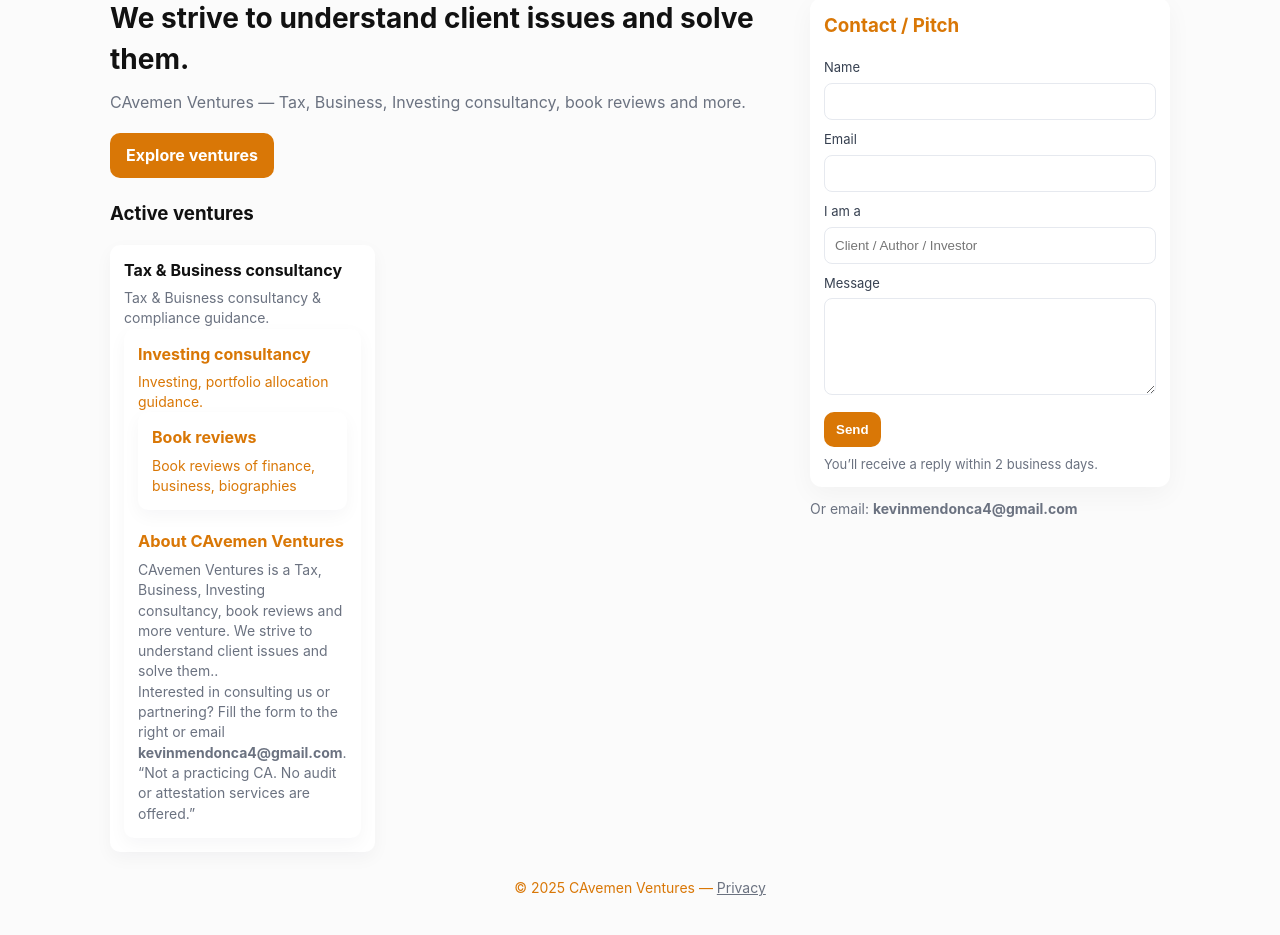
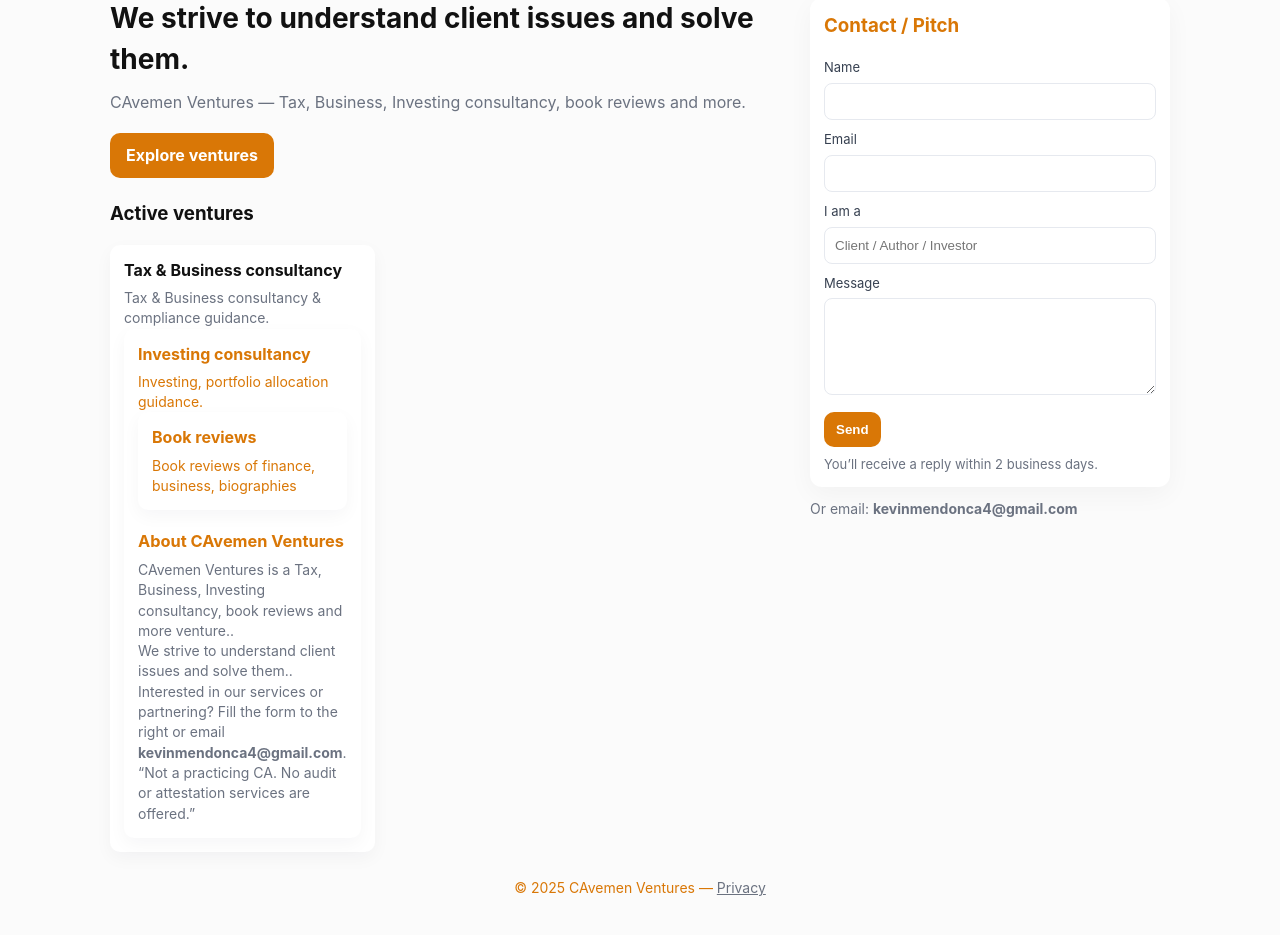
Before and after one commit to kevinmendonca4-oss/cavemen-ventures-site, a plain HTML site: page index.html in a window 1280 px wide. Shown: the part 91-1026 px from the top of the page. Drawn offline with Linux system fonts and the light colour scheme.

Commit message:
Update index.html

```diff
--- a/index.html
+++ b/index.html
@@ -58,7 +58,7 @@
         <div id="ventures" style="margin-top:22px">
           <h3 style="margin:0 0 10px">Active ventures</h3>
           <div class="grid">
-          <div class="card"><h4>Tax & Business consultancy</h4><div class="muted">Tax & Buisness consultancy & compliance guidance. <a href="#" style="color:var(--accent);text-decoration:none">
+          <div class="card"><h4>Tax & Business consultancy</h4><div class="muted">Tax & Business consultancy & compliance guidance. <a href="#" style="color:var(--accent);text-decoration:none">
           <div class="card"><h4>Investing consultancy</h4><div class="muted">Investing, portfolio allocation guidance. <a href="#" style="color:var(--accent);text-decoration:none">
           <div class="card"><h4>Book reviews</h4><div class="muted">Book reviews of finance, business, biographies <a href="#" style="color:var(--accent);text-decoration:none">
           </div>
@@ -66,8 +66,12 @@
 
         <section id="about" style="margin-top:20px">
           <h3 style="margin:16px 0 6px">About CAvemen Ventures</h3>
-          <p class="muted" style="margin:0">CAvemen Ventures is a Tax, Business, Investing consultancy, book reviews and more venture. We strive to understand client issues and solve them.</strong>.</p>
-          <p class="muted" style="margin:0">Interested in consulting us or partnering? Fill the form to the right or email <strong>kevinmendonca4@gmail.com</strong>.</p>
+          <p class="muted" style="margin:0">CAvemen Ventures is a Tax, Business, Investing consultancy, book reviews and more venture.</strong>.</p>
+
+          <p class="muted" style="margin:0">We strive to understand client issues and solve them.</strong>.</p>
+
+          <p class="muted" style="margin:0">Interested in our services or partnering? Fill the form to the right or email <strong>kevinmendonca4@gmail.com</strong>.</p>
+
           <p class="muted" style="margin:0">“Not a practicing CA. No audit or attestation services are offered.”</p>
         </section>
       </section>
```
